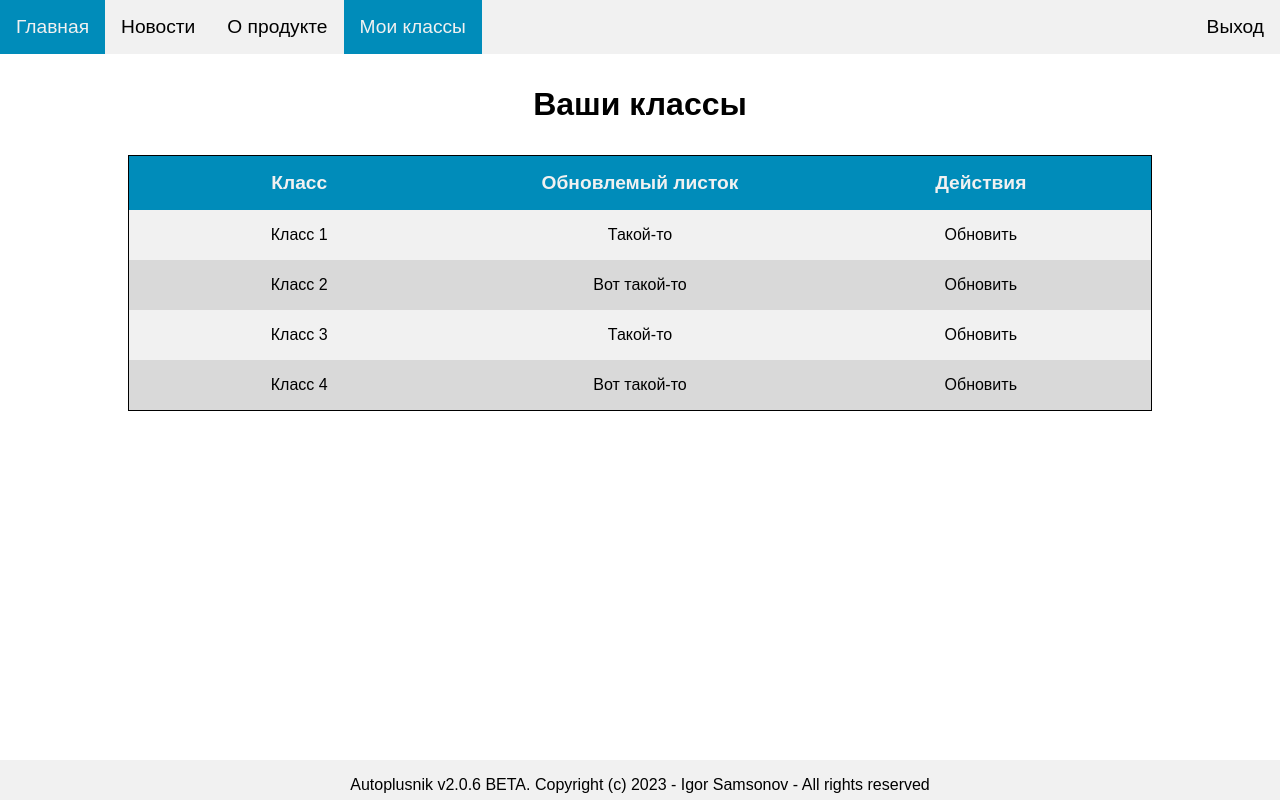
After one commit to Minuta18/Autoplusnik, a Flask app: page /klasses/ in a window 1280 px wide. The commit adds this page. Run offline with Flask 2, Linux system fonts and the light colour scheme.

Commit message:
Autoplusnik v2.0.6
Added:
- Main page splitted in two pages
- Fixed bug with button on main page

```diff
--- a/website/static/css/main.css
+++ b/website/static/css/main.css
@@ -61,4 +61,5 @@ body {
 
 .ap-button:hover {
     background-color: #00ace5;
+    transition-duration: 0.3s;
 }
--- a/website/templates/base.html
+++ b/website/templates/base.html
@@ -18,7 +18,7 @@
 
         {% endblock %}
         <footer class="footer">
-            <p>Autoplusnik v2.0.5 BETA. Copyright (c) 2023 - Igor Samsonov - All rights reserved</p>
+            <p>Autoplusnik v2.0.6 BETA. Copyright (c) 2023 - Igor Samsonov - All rights reserved</p>
         </footer>
     </body>
 </html>
--- a/website/templates/edit.html
+++ b/website/templates/edit.html
@@ -14,6 +14,7 @@
     <a href="/" class="active">Главная</a>
     <a href="">Новости</a>
     <a href="">О продукте</a>
+    <a href="/klasses/">Мои классы</a>
     <a href="/logout/" style="float: right">Выход</a>
 </div>
 {% endblock %}
--- /dev/null
+++ b/website/templates/klasses.html
@@ -0,0 +1,51 @@
+{% extends "base.html" %}
+{% block title %}
+Ваши классы
+{% endblock %}
+{% block navbar %}
+<div class="navbar">
+    <a href="/">Главная</a>
+    <a href="">Новости</a>
+    <a href="">О продукте</a>
+    <a href="/klasses/" class="active">Мои классы</a>
+    <a href="/logout/" style="float: right">Выход</a>
+</div>
+{% endblock %}
+{% block content %}
+    <div class="header">
+        <p>Ваши классы</p>
+    </div>
+    <div class="klass">
+        <table>
+            <thead>
+                <tr>
+                    <td scope="col">Класс</td>
+                    <td scope="col">Обновлемый листок</td>
+                    <td scope="col">Действия</td>
+                </tr>
+            </thead>
+            <tbody>
+                <tr>
+                    <td>Класс 1</td>
+                    <td>Такой-то</td>
+                    <td>Обновить</td>
+                </tr>
+                <tr>
+                    <td>Класс 2</td>
+                    <td>Вот такой-то</td>
+                    <td>Обновить</td>
+                </tr>
+                <tr>
+                    <td>Класс 3</td>
+                    <td>Такой-то</td>
+                    <td>Обновить</td>
+                </tr>
+                <tr>
+                    <td>Класс 4</td>
+                    <td>Вот такой-то</td>
+                    <td>Обновить</td>
+                </tr>
+            </tbody>
+        </table>
+    </div>
+{% endblock %}
--- a/website/templates/login.html
+++ b/website/templates/login.html
@@ -19,7 +19,7 @@
             <img src="{{ url_for('static', filename='/images/login.png') }}">
         </div>
 
-        <label name="alert"><span class="text">{{ alert }}</span></label>
+        <label name="alert"><span class="text">{{ alert }}</span></label><br>
 
         <label for="username"><span class="text">Логин:</span></label>
         <input type="text" placeholder="Введите логин..." name="username" required>
--- a/website/templates/register.html
+++ b/website/templates/register.html
@@ -17,7 +17,7 @@
     <form method="post">
         <label><span class="header"><p>Регистрация</p></span></label>
 
-        <label><span class="text">{{ alerts }}</span></label>
+        <label><span class="text">{{ alerts }}</span></label><br>
 
         <label for="username"><span class="text">Логин:</span></label>
         <input type="text" placeholder="Введите логин..." name="username" required>
--- a/website/views.py
+++ b/website/views.py
@@ -27,6 +27,12 @@ def index():
     #     return redirect('/')
     # return render_template(...) # TODO
     return render_template('index.html', usr=current_user)
+
+@login_required
+@app.route('/klasses/', methods=['GET', 'POST'])
+def klasses():
+
+    return render_template('klasses.html')
 
 @app.route('/login/', methods=['GET', 'POST'])
 def login():
```
Also changed, not shown: website/templates/index.html (+6 -41 lines), website/app.db (added).
